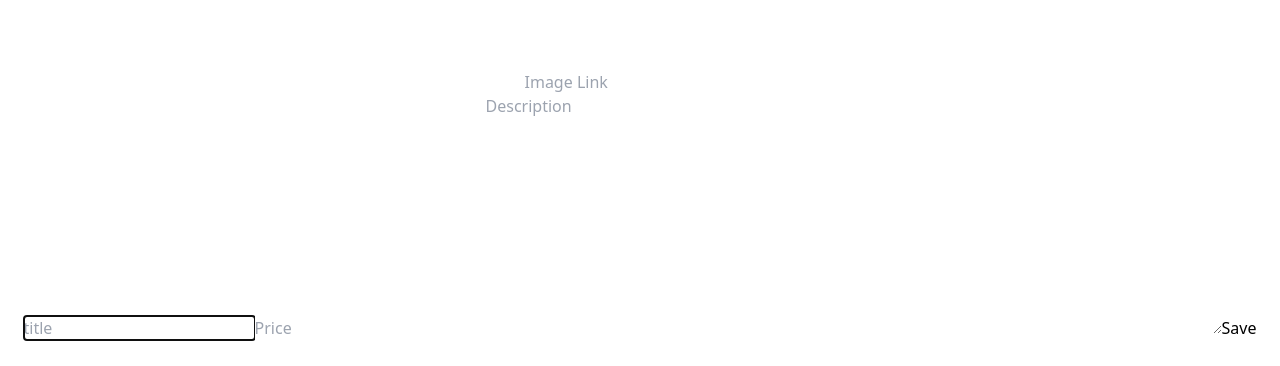
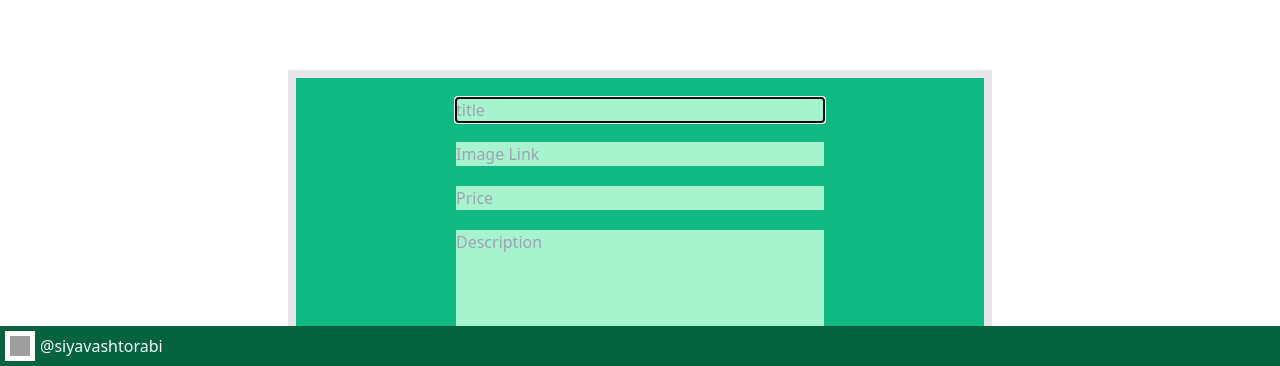
Before and after one commit to SiyavashTorabi/PCParts, a React (Create React App) app in the folder client/: page /products/1/edit in a window 1280 px wide. Shown: the part 434-800 px from the top of the page. Built offline with nearby package versions, Linux system fonts and the light colour scheme; no server answers; grey boxes are pictures that could not be loaded.

Commit message:
created a footer, fixed some css issues

```diff
--- a/client/src/App.css
+++ b/client/src/App.css
@@ -42,3 +42,24 @@
   height: 300px;
   margin: 40px;
 }
+.icons {
+  background-color: rgb(255, 255, 255);
+  display: flex;
+  justify-content: space-between;
+width: 30px;
+margin: 5px;
+height: 30px;
+padding: 5px;
+}
+.footer {
+  color:azure;
+  bottom: 0%;
+  display: flex;
+  position: sticky;
+  height: 40px;
+  margin-top: 12%;
+  justify-content: flex-start;
+  flex-direction: row;
+  align-items: center;
+  background-color: rgb(6, 98, 63);
+}
--- a/client/src/App.js
+++ b/client/src/App.js
@@ -11,6 +11,7 @@ function App() {
   return (
     <div className="App">
       <Navbar />
+
       <Switch>
         <Route exact path="/">
           <h1 className="text-4xl my-10 ...">welcome to PCParts. check the price on pc parts and other details.
@@ -29,6 +30,7 @@ function App() {
         <Route path="/add-product">
           <ProductCreate  />
         </Route>
+
       </Switch>
     </div>
   );
--- /dev/null
+++ b/client/src/components/Footer.jsx
@@ -0,0 +1,11 @@
+import React from "react";
+import "../App";
+
+export default function Footer() {
+  return <div className="footer">
+
+<img id="github"src="https://res.cloudinary.com/briandanger/image/upload/v1568954107/github_fpykxh.png" alt="githob" className="icons" />
+  @siyavashtorabi
+
+  </div>;
+}
--- a/client/src/components/Product.jsx
+++ b/client/src/components/Product.jsx
@@ -3,7 +3,7 @@ import { Link } from "react-router-dom";
 const Product = (props) => {
   return (
     <>
-      <div className=" justify-around items-center border-solid border-4 border-light-blue-500 p-30 m-30 items-stretch ...">
+      <div className=" justify-around items-center border-solid border-4 border-gray-900 p-30 m-30 items-stretch ...">
         <Link className="product" to={`/products/${props._id}`}>
           <img className="product-img" src={props.imgURL} alt={props.name} />
           <div className="" >{props.title}</div>
--- a/client/src/screens/ProductCreate.jsx
+++ b/client/src/screens/ProductCreate.jsx
@@ -33,18 +33,26 @@ const ProductCreate = (props) => {
   }
   return (
 
-      <form className='create-form' onSubmit={handleSubmit}>
+      <form className='flex space-y-6 flex-col border-8 border-black-100 ml-72 mr-72 mb-52 bg-green-500 ' onSubmit={handleSubmit}>
         <input
-          className='input-title'
+          className='flex flex-col ml-40  mr-40   mt-5  bg-green-200'
           placeholder='title'
           value={product.title}
           name='title'
           required
           autoFocus
           onChange={handleChange}
+      />
+       <input
+          className='flex flex-col ml-40  mr-40   mt-5  bg-green-200'
+          placeholder='Image Link'
+          value={product.imgURL}
+          name='imgURL'
+          required
+          onChange={handleChange}
         />
         <input
-          className='input-price'
+          className='flex flex-col ml-40  mr-40   mt-5  bg-green-200'
           placeholder='Price'
           value={product.price}
           name='price'
@@ -52,7 +60,7 @@ const ProductCreate = (props) => {
           onChange={handleChange}
         />
         <textarea
-          className='textarea-description'
+          className='flex flex-col ml-40  mr-40   mt-5  bg-green-200'
           rows={10}
           placeholder='Description'
           value={product.description}
@@ -60,15 +68,8 @@ const ProductCreate = (props) => {
           required
           onChange={handleChange}
         />
-        <input
-          className='input-image-link'
-          placeholder='Image Link'
-          value={product.imgURL}
-          name='imgURL'
-          required
-          onChange={handleChange}
-        />
-        <button type='submit' className='submit-button'>
+
+        <button type='submit' className='edit-button mb-5 '>
           Submit
         </button>
       </form>
--- /dev/null
+++ b/client/src/screens/ProductDetail.css
@@ -0,0 +1,119 @@
+.product-detail {
+  display: flex;
+  padding: 100px;
+  padding-top: 80px;
+}
+
+.detail {
+  display: flex;
+  flex-direction: column;
+  line-height: 1.6;
+}
+
+.name {
+  font-size: 64px;
+  letter-spacing: 1px;
+  padding: 5px;
+}
+
+.price {
+  font-size: 28px;
+}
+
+.description {
+  padding: 10px;
+  letter-spacing: .9px;
+}
+
+.product-detail-image {
+  width: 500px;
+  padding: 0 40px;
+}
+
+.button-container {
+  display: flex;
+  justify-content: space-evenly;
+}
+
+.edit-button {
+  font-size: 22px;
+  font-family: Arial, Helvetica, sans-serif;
+  text-align: center;
+  height: 40px;
+  width: 20%;
+  align-self: center;
+  margin-top: 40px;
+  background-color: black;
+  color: white;
+  border-radius: 5%;
+  box-shadow: 2px 2px 10px 2px #CECECE;
+  cursor: pointer;
+  padding: 2px;
+  border-radius: 14px;
+
+}
+
+.delete-button {
+  font-size: 22px;
+  font-family: Arial, Helvetica, sans-serif;
+  text-align: center;
+  height: 40px;
+  width: 20%;
+  align-self: center;
+  margin-top: 40px;
+  background-color: black;
+  color: white;
+  border: none;
+  box-shadow: 2px 2px 10px 2px #CECECE;
+  cursor: pointer;
+  padding: 2px;
+  border-radius: 14px;
+}
+
+.edit-link {
+  color: white;
+}
+
+@media (max-width: 1024px) {
+  .name {
+      font-size: 32px;
+  }
+  .product-detail-image {
+      width: 500px;
+      margin-top: -100px;
+      padding: 10px;
+  }
+  .product-detail {
+      display: flex;
+      flex-direction: column;
+      justify-content: center;
+      align-items: center;
+  }
+}
+
+@media (max-width: 800px) {
+  .product-detail-image {
+      width: 300px;
+      margin: 15px;
+      padding: 10px;
+  }
+  .product-detail {
+      padding: 0px;
+      padding-top: 120px;
+  }
+  .button-container {
+    display: block;
+      padding: 20px;
+      padding-bottom: 80px;
+      align-items: center;
+      justify-content: center;
+  }
+  /* .edit-button, .delete-button {
+display: inline-block;
+justify-content: center;
+align-items: center;
+align-self: center;
+      width: 40%;
+  }
+   */
+}
--- a/client/src/screens/ProductDetail.jsx
+++ b/client/src/screens/ProductDetail.jsx
@@ -1,5 +1,5 @@
 import { useState, useEffect } from "react";
-
+import './ProductDetail.css'
 import { getProduct, deleteProduct } from "../services/products";
 import { useParams, Link } from "react-router-dom";
 
@@ -28,11 +28,11 @@ const ProductDetail = (props) => {
         src={product.imgURL}
         alt={product.title}
       />
-      <div className="detail">
-        <div className="title">{product.title}</div>
-        <div className="price text-6xl">{`$${product.price}`}</div>
-        <div className="description">{product.description}</div>
-        <div className="button-container">
+      <div className="detail bg-indigo-900 text-gray-50 ">
+        <div className="title m-2">{product.title}</div>
+        <div className="price text-6xl m-2 ">{`$${product.price}`}</div>
+        <div className="description m-2">{product.description}</div>
+        <div className="button-container m-2">
           <Link className="edit-button" to={`/products/${product._id}/edit`}>
             Edit
           </Link>
@@ -44,6 +44,7 @@ const ProductDetail = (props) => {
           </button>
         </div>
       </div>
+
     </div>
   );
 };
--- a/client/src/screens/ProductEdit.jsx
+++ b/client/src/screens/ProductEdit.jsx
@@ -3,7 +3,7 @@ import { useState, useEffect } from 'react'
 import { useParams, Redirect } from 'react-router-dom'
 
 import { getProduct, updateProduct } from '../services/products'
-
+import Footer from '../components/Footer'
 const ProductEdit = (props) => {
   const [product, setProduct] = useState({
     title: '',
@@ -24,10 +24,10 @@ const ProductEdit = (props) => {
   }, [id])
 
   const handleChange = (event) => {
-    const { title, value } = event.target
+    const { name, value } = event.target
     setProduct({
       ...product,
-      [title]: value,
+      [name]: value,
     })
   }
 
@@ -42,32 +42,29 @@ const ProductEdit = (props) => {
   }
 
   return (
+    <>
+      <div className='flex space-y-6 flex-col border-8 border-black-100 ml-72 mr-72 mb-52 bg-green-500 '>
 
-      <div className='product-edit'>
-        <div className='image-container'>
-          <form onSubmit={handleSubmit}>
-            <input
-              className='edit-input-image-link'
+        <form className=' form flex flex-col  border-black' onSubmit={handleSubmit}>
+          <input
+            className=' flex flex-col ml-40  mr-40  mt-5  bg-green-200'
+            placeholder='title'
+            value={product.title}
+            name='title'
+            required
+            autoFocus
+            onChange={handleChange}
+        />
+          <input
+              className='flex flex-col ml-40  mr-40 mt-5  bg-green-200'
               placeholder='Image Link'
               value={product.imgURL}
               name='imgURL'
               required
               onChange={handleChange}
             />
-          </form>
-        </div>
-        <form className='edit-form' onSubmit={handleSubmit}>
           <input
-            className='input-title'
-            placeholder='title'
-            value={product.title}
-            title='title'
-            required
-            autoFocus
-            onChange={handleChange}
-          />
-          <input
-            className='input-price'
+            className='flex flex-col ml-40  mr-40   mt-5  bg-green-200'
             placeholder='Price'
             value={product.price}
             name='price'
@@ -75,7 +72,7 @@ const ProductEdit = (props) => {
             onChange={handleChange}
           />
           <textarea
-            className='textarea-description'
+            className=' flex flex-col ml-40  mr-40  mt-5  bg-green-200'
             rows={10}
             cols={78}
             placeholder='Description'
@@ -84,12 +81,13 @@ const ProductEdit = (props) => {
             required
             onChange={handleChange}
           />
-          <button type='submit' className='save-button'>
+          <button type='submit' className='edit-button mb-5'>
             Save
           </button>
         </form>
       </div>
-
+      <Footer />
+      </>
   )
 }
 
--- a/client/src/screens/Products.jsx
+++ b/client/src/screens/Products.jsx
@@ -2,7 +2,7 @@ import React from 'react'
 import Product from "../components/Product"
 import { getProducts } from '../services/products'
 import { useState, useEffect } from 'react' ////
-
+import Footer from '../components/Footer'
 
 export default function Products() {
   const [products, setProducts] = useState([]) ///
@@ -37,6 +37,7 @@ export default function Products() {
           </div>
         )
       })}
+<Footer />
     </div>
   )
 }
--- a/package.json
+++ b/package.json
@@ -7,7 +7,6 @@
     "test": "echo \"Error: no test specified\" && exit 1",
     "start": "node server.js",
     "banana": "nodemon server.js"
-
   },
   "repository": {
     "type": "git",
@@ -21,7 +20,6 @@
   },
   "homepage": "https://github.com/SiyavashTorabi/PCParts#readme",
   "dependencies": {
-
     "cors": "^2.8.5",
     "express": "^4.17.1",
     "mongoose": "^5.13.0",
```
Also changed, not shown: 1 other file (tests, documents, lock files or other folders).
